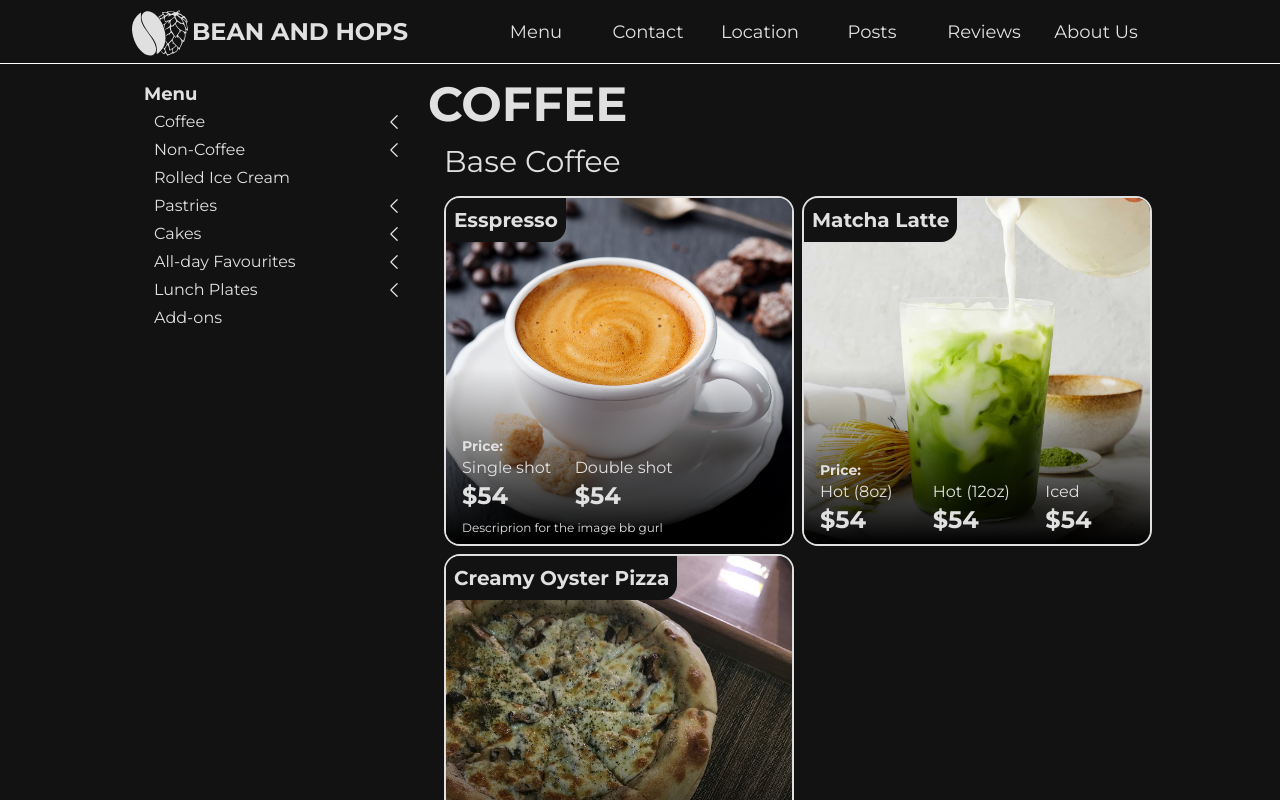
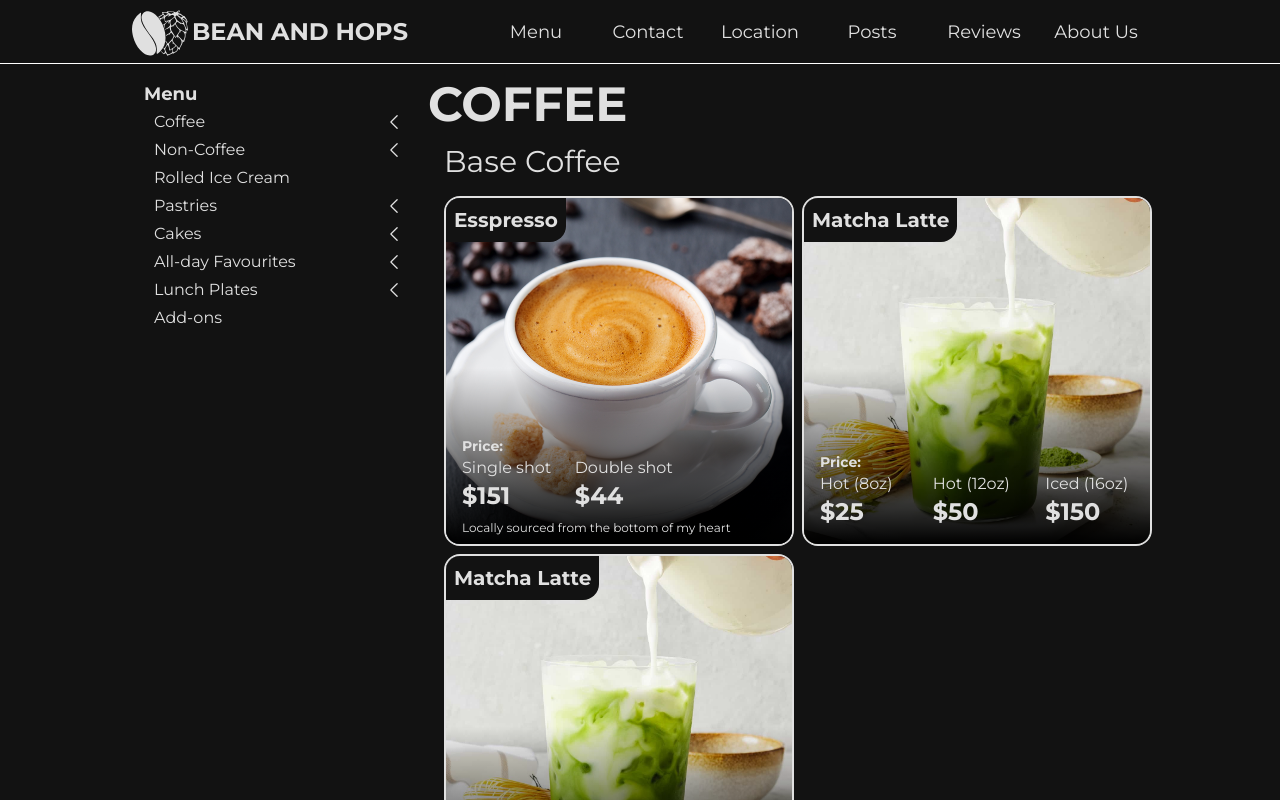
Before and after one commit to JegPDG/bean-and-hops, a React (Vite) app in the folder frontend/: page /menu in a window 1280 px wide. Shown: the top 800 px of the page. Built offline with nearby package versions, Linux system fonts and the light colour scheme.

Commit message:
Partially done with Menu

```diff
--- /dev/null
+++ b/frontend/src/components/medium-comp/MenuItem.jsx
@@ -0,0 +1,35 @@
+import React from 'react'
+
+const MenuItem = ({name, image, prices, description}) => {
+
+  return (
+    <div className='aspect-square overflow-hidden border-2 bg-amber-300 rounded-2xl relative'>
+      <div className='absolute bg-bg-dark-500 rounded-br-2xl'>
+        <p className='left-4 font-bold text-xl p-2 '>{name}</p>
+      </div>
+
+      <img className='w-full h-full object-cover' src={image} alt="" />
+
+      <div className='bg-gradient-to-t from-black to-black/0 w-full h-44 absolute bottom-0'></div>
+
+      <div className='absolute bottom-0 pl-4 pb-2 w-full'>
+        <p className='text-sm font-bold'>Price:</p>
+
+        <ul className='grid grid-cols-3 gap-2 w-full'>
+          {prices.map((price, index) =>
+            <li key={index}>
+              <div>
+                <p className='text-md'>{price.size}</p>
+                <p className='text-2xl font-bold'>${price.price}</p>
+              </div>
+            </li>
+          )}
+        </ul>
+
+        <p className='text-xs pt-2'>{description}</p>
+      </div>
+    </div>
+  )
+}
+
+export default MenuItem
--- a/frontend/src/components/medium-comp/MenuSideBar.jsx
+++ b/frontend/src/components/medium-comp/MenuSideBar.jsx
@@ -1,9 +1,11 @@
 import React, { useState } from 'react'
 import {ChevronLeftIcon} from '@heroicons/react/24/solid'
+import { use } from 'react';
 
 
-const MenuSideBar = () => {
-  const [openIndex, setOpenIndex] = useState(null)
+const MenuSideBar = ({ onMenuSelect, onSubtypeSelect }) => {
+  const [openIndex, setOpenIndex] = useState(null);
+  const [subType, setSubType] = useState(null);
 
   const toggleOpen = (index) => {
     setOpenIndex(openIndex === index ? null : index)
@@ -11,14 +13,14 @@ const MenuSideBar = () => {
 
   const menuElements = [
     {
-      text: "Coffee",
+      category: "Coffee",
       subTexts: [
         {kind: "Base Coffee", },
         {kind: "Frappes (Coffee-Based)", },
       ]
     },
     {
-      text: "Non-Coffee",
+      category: "Non-Coffee",
       subTexts: [
         {kind: "Frappes (Non-Cofee Based)", },
         {kind: "Smoothies | Shakes", },
@@ -29,12 +31,12 @@ const MenuSideBar = () => {
       ]
     },
     {
-      text: "Rolled Ice Cream",
+      category: "Rolled Ice Cream",
       subTexts: [
       ]
     },
     {
-      text: "Pastries",
+      category: "Pastries",
        subTexts: [
         {kind: "Croffles", },
         {kind: "Cinnamon Rolls", },
@@ -43,7 +45,7 @@ const MenuSideBar = () => {
       ]
     },
     {
-      text: "Cakes",
+     category: "Cakes",
       subTexts: [
         {kind: "Starters", },
         {kind: "Sandwich", },
@@ -52,20 +54,20 @@ const MenuSideBar = () => {
       ]
     },
     {
-      text: "All-day Favourites",
+      category: "All-day Favourites",
        subTexts: [
         {kind: "Cake-in-a-tub",},
         {kind: "Whole Cakes", },
       ]
     },
     {
-      text: "Lunch Plates",
+      category: "Lunch Plates",
       subTexts: [
         {kind: "Rice Meals",},
       ]
     },
     {
-      text: "Add-ons",
+      category: "Add-ons",
       subTexts: [
       ]
     },
@@ -82,9 +84,11 @@ const MenuSideBar = () => {
                 key={index}
               >
               <div className='flex w-full rounded-sm justify-between p-[2px] pr-2 items-center cursor-pointer hover:bg-white/10'
-                  onClick={ () => toggleOpen(index)}
+                  onClick={ () => {
+                    onMenuSelect(element.category)
+                    toggleOpen(index)}}
               >
-                <p className='pl-2 '>{element.text}</p>
+                <p className='pl-2 '>{element.category}</p>
                 {element.subTexts.length > 0 &&
                   <ChevronLeftIcon className={`h-5 ${
                     openIndex === index ? "rotate-[-90deg]" : ""
@@ -95,6 +99,7 @@ const MenuSideBar = () => {
                <ul>
                 {element?.subTexts.map((kind, i) =>
                   <li
+                    onClick={ () => onSubtypeSelect(kind.kind)}
                     className='text-sm pl-8 cursor-pointer hover:bg-white/10 rounded-sm p-[2px]'
                     key={i}>
                     {kind.kind}
--- a/frontend/src/pages/Home.jsx
+++ b/frontend/src/pages/Home.jsx
@@ -4,6 +4,7 @@ import { Button } from '../components/small-comp/Button'
 import ImagePost from '../components/medium-comp/ImagePost'
 import VideoPost from '../components/medium-comp/VideoPost'
 import Posts from '../components/medium-comp/Posts'
+import { Link } from 'react-router'
 
 
 const Home = () => {
@@ -121,8 +122,13 @@ const Home = () => {
         <div className='w-full max-w-5xl m-auto mb-8 '>
           <div className='mt-4 pt-8 w-full m-auto flex items-baseline gap-4'>
               <p className='text-5xl font-bold text-(--color-bg-dark-500) mr-16'>Our Place</p>
-              <p className='text-(--color-bg-dark-500) text-xl '>Location</p>
-              <p className='text-(--color-bg-dark-500) text-xl'>Reservations</p>
+              <Link>
+                <p className='text-(--color-bg-dark-500) text-xl '>Location</p>
+              </Link>
+              <Link className='cursor pointer'>
+                <p className='text-(--color-bg-dark-500) text-xl'>Reservations</p>
+              </Link>
+
           </div>
 
           <ul className='flex flex-wrap gap-2 h-[60vh] overflow-y-auto mt-4 no-scrollbar '>
--- a/frontend/src/pages/Menu.jsx
+++ b/frontend/src/pages/Menu.jsx
@@ -1,15 +1,89 @@
-import React from 'react'
+import React, { useState } from 'react'
 import MenuSideBar from '../components/medium-comp/MenuSideBar'
 import { assets } from '../assets/assets'
+import MenuItem from '../components/medium-comp/MenuItem'
 
 const Menu = () => {
+  const [selectedCategory, setSelectedCategory] = useState("Coffee")
+  const [selectedSubtype, setSelectedSubtype] = useState("Base Coffee")
 
+  const handleMenuSelect = (category) => {
+    setSelectedCategory(category);
+    console.log("selected category", category)
+  }
+
+  const handleSubtypeSelect = (subtype) => {
+    setSelectedSubtype(subtype)
+    console.log("selected subtype ", subtype)
+  }
+
+  const menuItems = [
+    {
+      type: "Drink",
+      category: "Coffee",
+      subtype: "Base Coffee",
+      itemName: "Esspresso",
+      image: assets.esspresso,
+      prices: [
+        { size: "Single shot", price: 151,},
+        {size: "Double shot", price: 44, },
+      ],
+      description: "Locally sourced from the bottom of my heart"
+    },
+    {
+      type: "Drink",
+      category: "Coffee",
+      subtype: "Base Coffee",
+      itemName: "Matcha Latte",
+      image: assets.iced_matcha,
+      prices: [
+        {
+          size: "Hot (8oz)",
+          price: 25,
+        },
+        {
+          size: "Hot (12oz)",
+          price: 50,
+        },
+        {
+          size: "Iced (16oz)",
+          price: 150,
+        },
+      ],
+      description: " "
+    },
+     {
+      type: "Drink",
+      category: "Coffee",
+      subtype: "Base Coffee",
+      itemName: "Matcha Latte",
+      image: assets.iced_matcha,
+      prices: [
+        {
+          size: "Hot (8oz)",
+          price: 41,
+        },
+        {
+          size: "Hot (12oz)",
+          price: 33,
+        },
+        {
+          size: "Iced (16oz)",
+          price: 399,
+        },
+      ],
+      description: " "
+    },
+  ]
 
   return (
     <div className='w-full'>
       <div className='w-full max-w-5xl m-auto flex flex-row'>
         <div>
-          <MenuSideBar></MenuSideBar>
+          <MenuSideBar
+            onMenuSelect={handleMenuSelect}
+            onSubtypeSelect={handleSubtypeSelect}
+          ></MenuSideBar>
         </div>
         <div className='w-full min-h-[100vh]'>
           <div className='w-full pt-4'>
@@ -18,90 +92,22 @@ const Menu = () => {
 
           <div className='w-full pl-4'>
             <p className='mt-4 pb-4 text-3xl'>Base Coffee</p>
-            <div className='grid grid-cols-2 gap-2 w-full'>
 
-              <div className='aspect-square overflow-hidden border-2 bg-amber-300 rounded-2xl relative'>
-                <div className='absolute bg-bg-dark-500 rounded-br-2xl'>
-                  <p className='left-4 font-bold text-xl p-2 '>Esspresso</p>
-                </div>
+            <ul className='grid grid-cols-2 gap-2 w-full'>
+              {menuItems.map((item, index) =>
+                <li key={index}>
+                  {/* name, image, prices, description */}
+                  <MenuItem
+                    name={item.itemName}
+                    image={item.image}
+                    prices={item.prices}
+                    description={item.description}
+                  >
+                  </MenuItem>
+                </li>
+              )}
+            </ul>
 
-                <img className='w-full h-full object-cover' src={assets.esspresso} alt="" />
-
-                <div className='bg-gradient-to-t from-black to-black/0 w-full h-44 absolute bottom-0'></div>
-
-                <div className='absolute bottom-0 pl-4 pb-2 w-full'>
-                  <p className='text-sm font-bold'>Price:</p>
-                  <div className='grid grid-cols-3 gap-2 w-full'>
-                    <div>
-                      <p className='text-md'>Single shot</p>
-                      <p className='text-2xl font-bold'>$54</p>
-                    </div>
-
-                    <div>
-                      <p className='text-md'>Double shot</p>
-                      <p className='text-2xl font-bold'>$54</p>
-                    </div>
-                  </div>
-                  <p className='text-xs pt-2'>Descriprion for the image bb gurl</p>
-                </div>
-              </div>
-
-              <div className='aspect-square overflow-hidden border-2 bg-amber-300 rounded-2xl relative'>
-                <div className='absolute bg-bg-dark-500 rounded-br-2xl'>
-                  <p className='left-4 font-bold text-xl p-2 '>Matcha Latte</p>
-                </div>
-
-                <img className='w-full h-full object-cover' src={assets.iced_matcha} alt="" />
-
-                <div className='bg-gradient-to-t from-black to-black/0 w-full h-44 absolute bottom-0'></div>
-
-                <div className='absolute bottom-0 pl-4 pb-2 w-full'>
-                  <p className='text-sm font-bold'>Price:</p>
-                  <div className='grid grid-cols-3 gap-2 w-full'>
-                    <div>
-                      <p className='text-md'>Hot (8oz)</p>
-                      <p className='text-2xl font-bold'>$54</p>
-                    </div>
-
-                    <div>
-                      <p className='text-md'>Hot (12oz)</p>
-                      <p className='text-2xl font-bold'>$54</p>
-                    </div>
-
-                    <div>
-                      <p className='text-md'>Iced</p>
-                      <p className='text-2xl font-bold'>$54</p>
-                    </div>
-                  </div>
-                </div>
-              </div>
-
-
-              <div className='aspect-square overflow-hidden border-2 bg-amber-300 rounded-2xl relative'>
-                <div className='absolute bg-bg-dark-500 rounded-br-2xl'>
-                  <p className='left-4 font-bold text-xl p-2 '>Creamy Oyster Pizza</p>
-                </div>
-
-                <img className='w-full h-full object-cover' src={assets.sample_2} alt="" />
-
-                <div className='bg-gradient-to-t from-black to-black/0 w-full h-44 absolute bottom-0'></div>
-
-                <div className='absolute bottom-0 pl-4 pb-2 w-full'>
-                  <p className='text-sm font-bold'>Price:</p>
-                  <div className='grid grid-cols-3 gap-2 w-full'>
-                    <div>
-                      <p className='text-md'></p>
-                      <p className='text-2xl font-bold'>$320</p>
-                    </div>
-                  </div>
-
-                  <p className='text-xs pt-2'>Fresh Oysters | Creamy white sauce | spices</p>
-
-                </div>
-              </div>
-
-
-            </div>
           </div>
         </div>
       </div>
```
